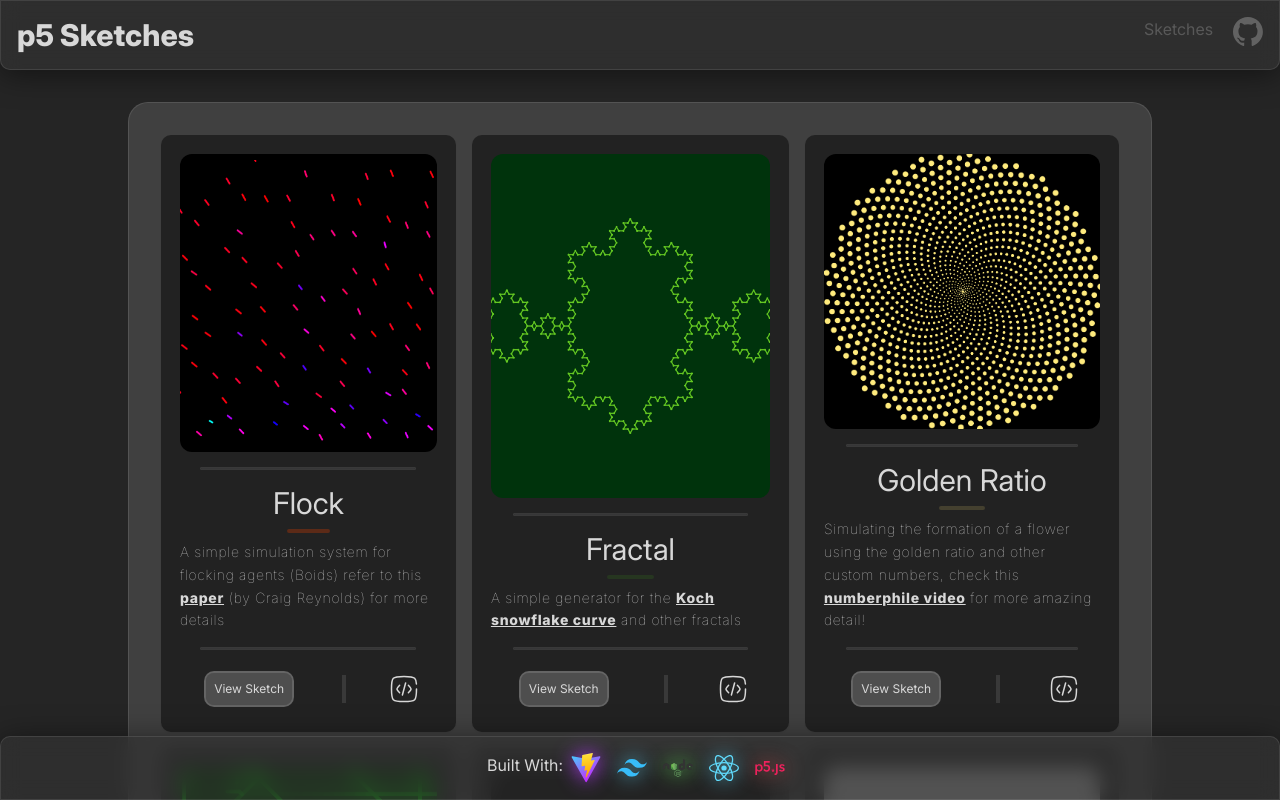
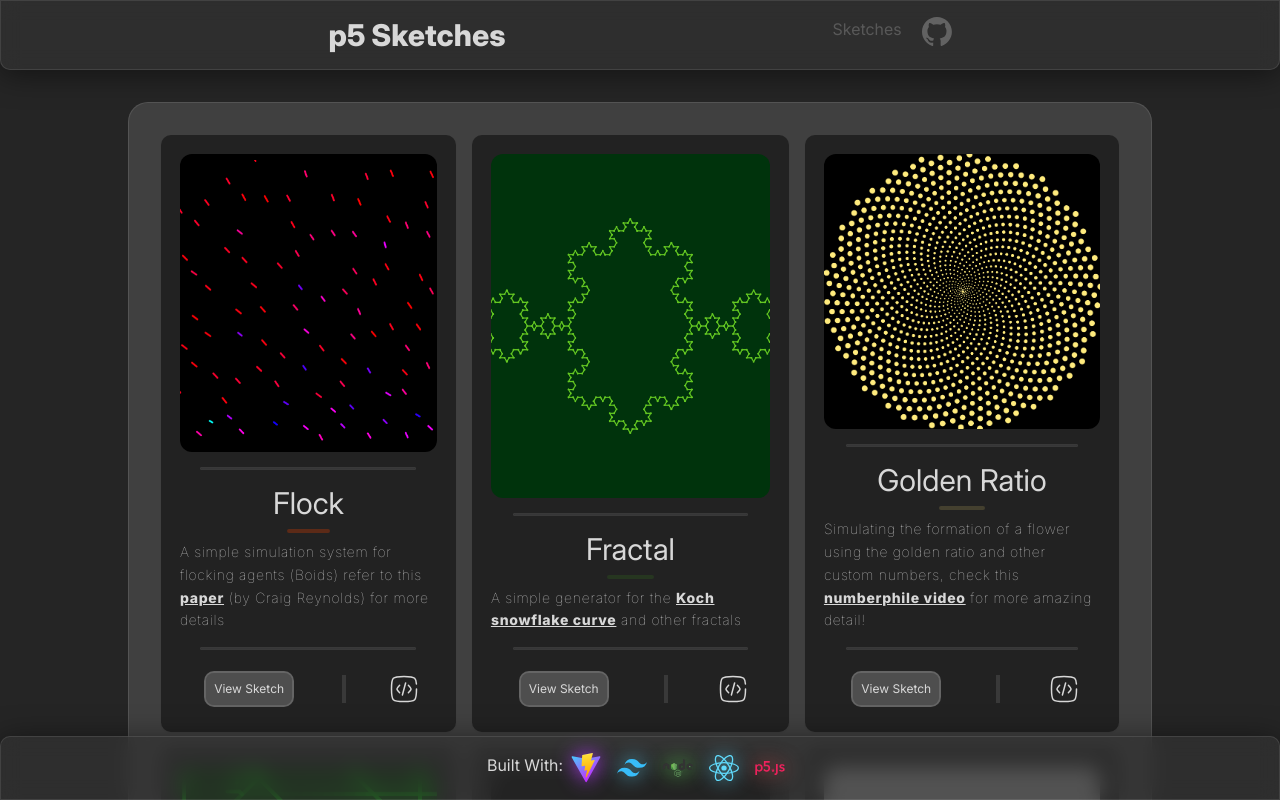
Before and after one commit to ZOASR/p5-sketches, a React (Vite) app: page / in a window 1280 px wide. Shown: the top 800 px of the page. Built offline with nearby package versions, Linux system fonts and the light colour scheme; grey boxes are pictures that could not be loaded.

Commit message:
Modified the header content and styling

```diff
--- a/src/components/Header.tsx
+++ b/src/components/Header.tsx
@@ -4,6 +4,7 @@ import githubIcon from "../../images/github-mark-white.svg";
 const Header = ({ title }: { title: string }) => {
 	return (
 		<header className="header sticky z-10 top-0 h-min flex align-middle justify-between w-full p-4">
+			<div className="flex justify-between mx-auto w-full sm:w-1/2">
 				{title ? (
 					<h1 className="text-3xl font-extrabold">{title}</h1>
 				) : (
@@ -24,6 +25,7 @@ const Header = ({ title }: { title: string }) => {
 						<img src={githubIcon} width={30} alt="" />
 					</Link>
 				</nav>
+			</div>
 		</header>
 	);
 };
```
Lines whose indentation alone changed are shown as unchanged.
